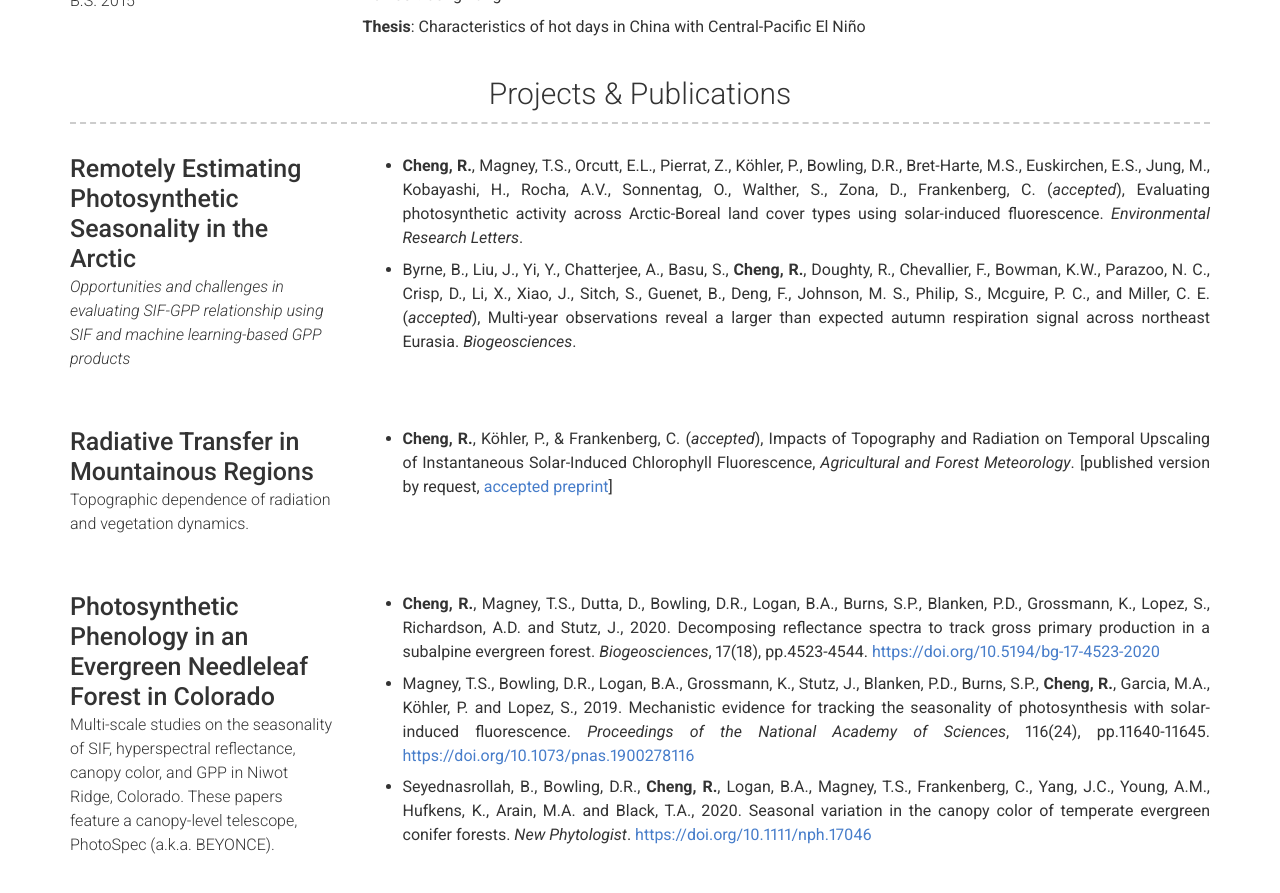
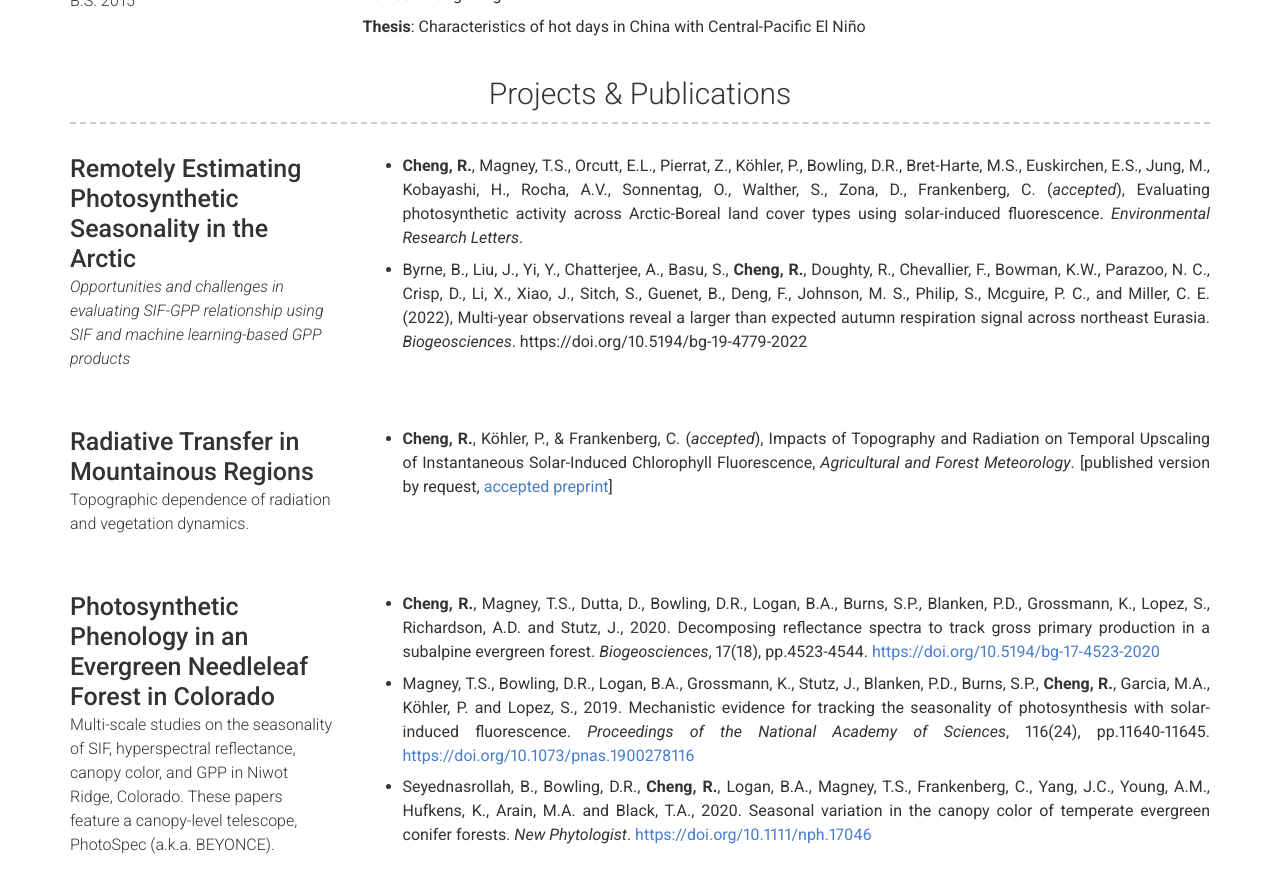
Before and after one commit to ruillercoaster/ruillercoaster.github.io, a Jekyll site: the page built from index.md, in a window 1280 px wide and 900 px high, scrolled down 1283 px. Shown: the top 893 px of the window. Built offline with Jekyll 4.4.1, drawn with Linux system fonts in a browser that asks for light colours; nearby versions of some CDN libraries; a script that is not in the unit is left out.

Commit message:
update ERL

```diff
--- a/_config.yml
+++ b/_config.yml
@@ -138,7 +138,8 @@ content:
         description: | # this will include new lines to allow paragraphs
           * **Cheng, R.**, Magney, T.S., Orcutt, E.L., Pierrat, Z., Köhler, P., Bowling, D.R., Bret-Harte, M.S., Euskirchen, E.S., Jung, M., Kobayashi, H., Rocha, A.V., Sonnentag, O., Walther, S., Zona, D., Frankenberg, C.  (<em>accepted</em>), Evaluating photosynthetic activity across Arctic-Boreal land cover types using solar-induced fluorescence. <em>Environmental Research Letters</em>.
 
-          * Byrne, B., Liu, J., Yi, Y., Chatterjee, A., Basu, S., **Cheng, R.**, Doughty, R., Chevallier, F., Bowman, K.W., Parazoo, N. C., Crisp, D., Li, X., Xiao, J., Sitch, S., Guenet, B., Deng, F., Johnson, M. S., Philip, S., Mcguire, P. C., and Miller, C. E. (<em>accepted</em>), Multi-year observations reveal a larger than expected autumn respiration signal across northeast Eurasia. <em>Biogeosciences</em>.
+          * Byrne, B., Liu, J., Yi, Y., Chatterjee, A., Basu, S., **Cheng, R.**, Doughty, R., Chevallier, F., Bowman, K.W., Parazoo, N. C., Crisp, D., Li, X., Xiao, J., Sitch, S., Guenet, B., Deng, F., Johnson, M. S., Philip, S., Mcguire, P. C., and Miller, C. E. (2022), Multi-year observations reveal a larger than expected autumn respiration signal across northeast Eurasia. <em>Biogeosciences</em>. https://doi.org/10.5194/bg-19-4779-2022
+
       - layout: left
         title: Radiative Transfer in Mountainous Regions
         # link: github.com/sproogen
```
